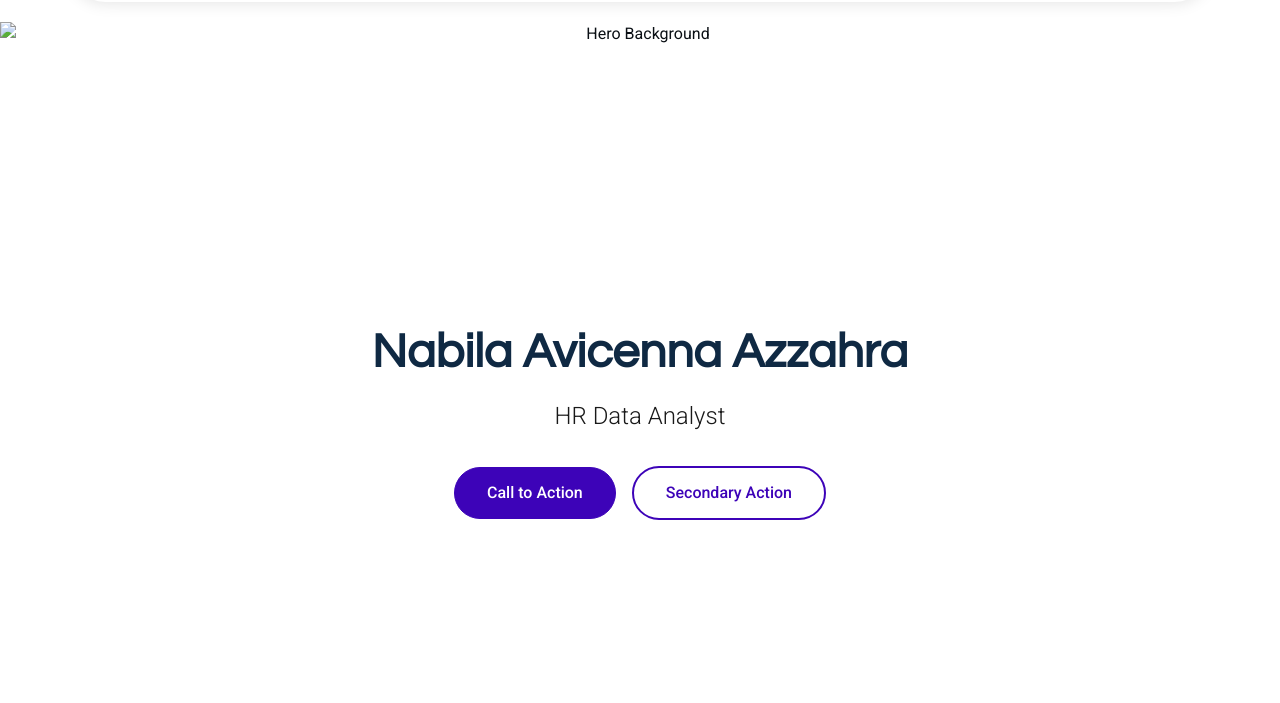
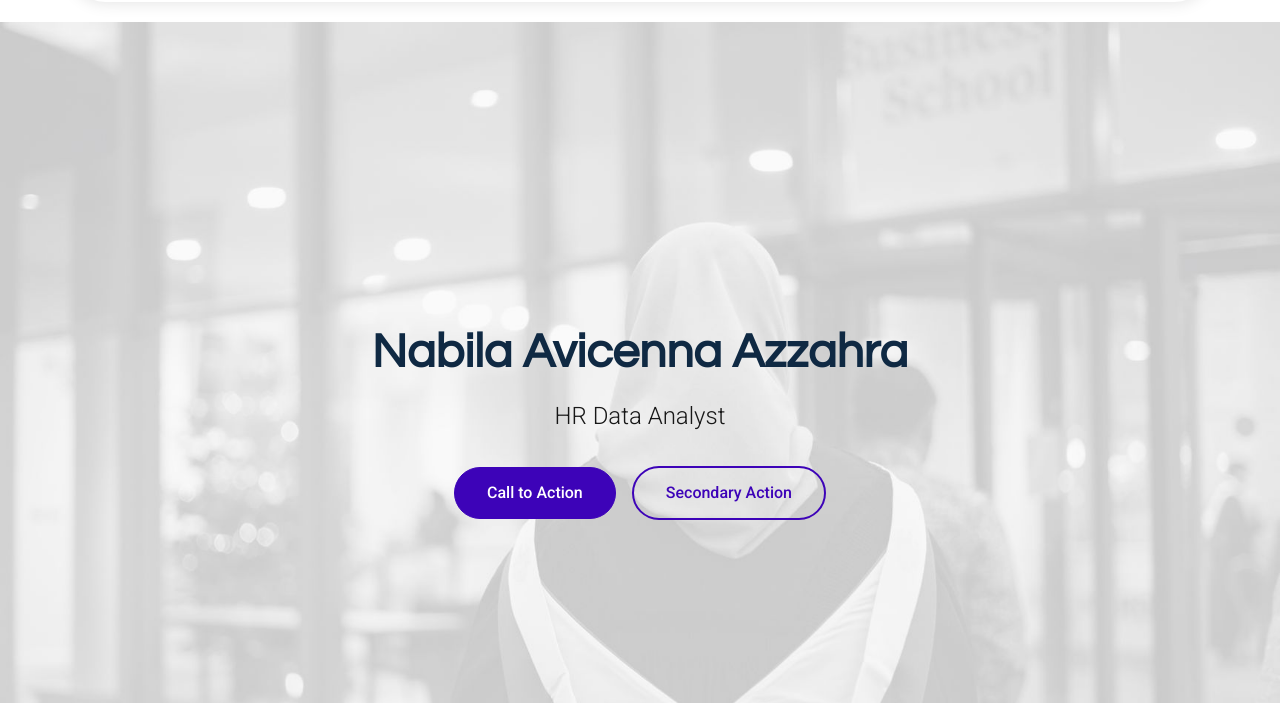
Before and after one commit to nabilaavcn/web_porto_cena, a plain HTML site: page index.html in a window 1280 px wide. Shown: the part 88-791 px from the top of the page. Drawn offline with nearby package versions, Linux system fonts and the light colour scheme.

Commit message:
Update index.html

```diff
--- a/index.html
+++ b/index.html
@@ -76,7 +76,7 @@
 
     <!-- Hero Section -->
     <section class="hero">
-      <img src="img/header 2.jpg" alt="Hero Background">
+      <img src="img/header2.jpg" alt="Hero Background">
       <div class="content">
         <h2>Nabila Avicenna Azzahra</h2>
         <p class="lead">HR Data Analyst</p>
```
